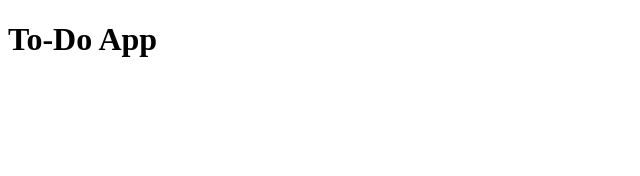
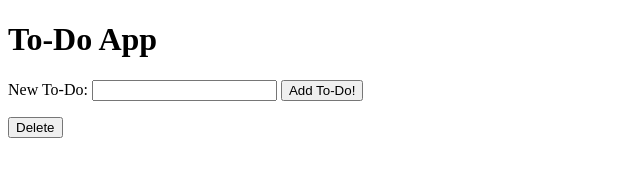
Before and after one commit to aagusalim/to-do-app, a plain HTML site: page index.html in a window 1280 px wide. Shown: the whole page, without its empty margins (0-640 px from the left). Drawn offline with Linux system fonts and the light colour scheme.

Commit message:
checpoint 10 interfaces: completed

```diff
--- a/app.js
+++ b/app.js
@@ -21,6 +21,3 @@ function onReady(){
     newToDoText.value='';
 });
 }
-window.onload = function(){
-  onReady();
-};
--- a/index.html
+++ b/index.html
@@ -6,5 +6,16 @@
 </head>
  <body>
    <h1>To-Do App</h1>
- </body>
+
  </html>
+<form id ="AddToDoForm">
+  <label for = "newToDoText">New To-Do:</label>
+   <input type ="text" id ="newToDoText">
+   <button type ="submit">Add To-Do!</button>
+ </form>
+ <ul id="toDoList">
+ </ul>
+ <button id="delete">Delete</button>
+ <script src ="app.js">
+ </script>
+</body>
```
